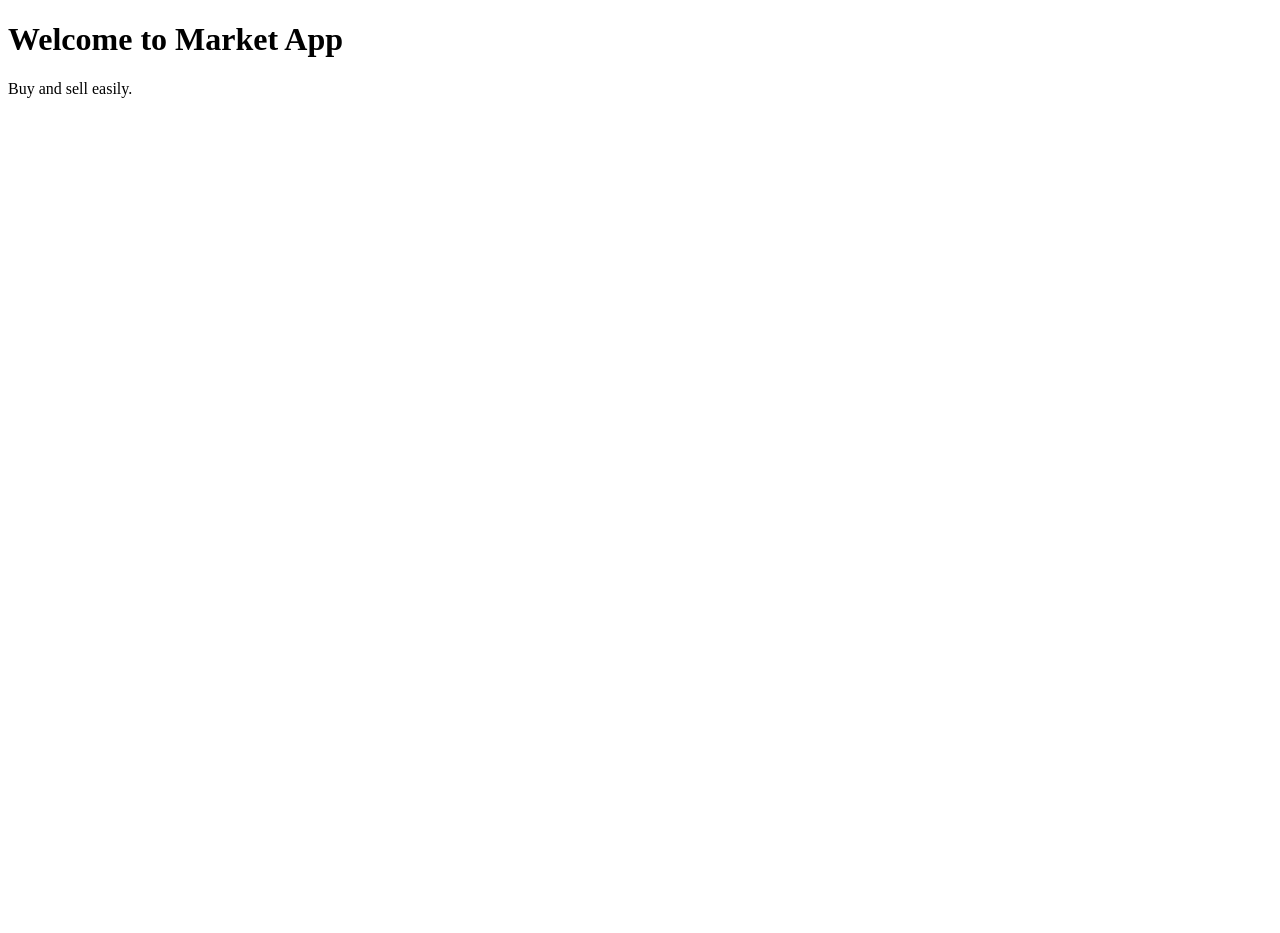
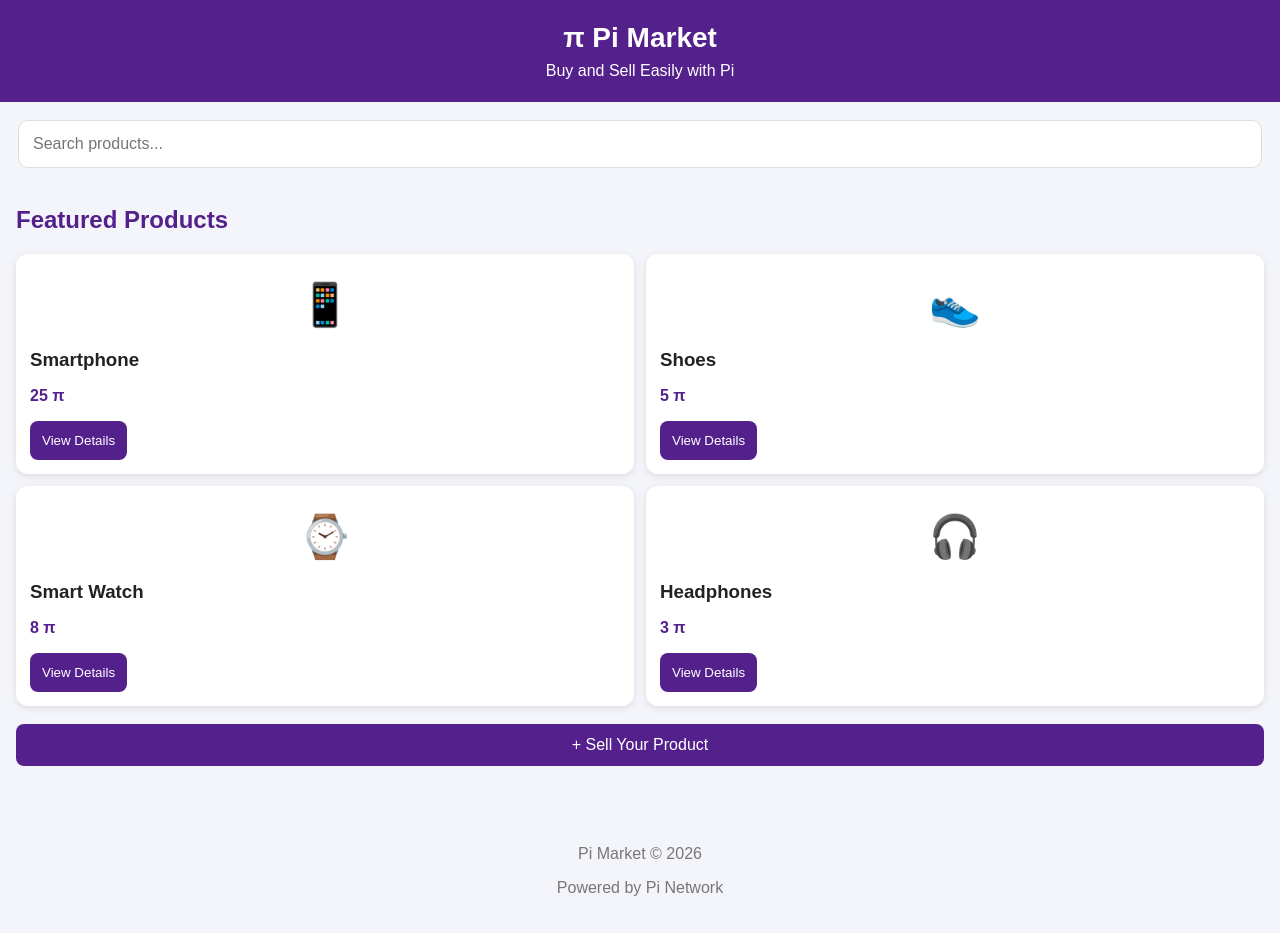
Before and after one commit to ramadhanimussa22-cell/ramadhanimussa22-cell.github.io, a plain HTML site: page index.html in a window 1280 px wide. Before the commit the page ends 800 px from the top, so only its background shows below. Drawn offline with Linux system fonts and the light colour scheme.

Commit message:
Update index.html

```diff
--- a/index.html
+++ b/index.html
@@ -1,12 +1,87 @@
+
 <!DOCTYPE html>
 <html lang="en">
 <head>
-    <meta charset="UTF-8">
-    <meta name="viewport" content="width=device-width, initial-scale=1.0">
-    <title>Market App</title>
+<meta charset="UTF-8">
+<meta name="viewport" content="width=device-width, initial-scale=1.0">
+<title>Pi Market</title>
+<style>
+*{box-sizing:border-box}
+body{margin:0;font-family:Arial,sans-serif;background:#f4f5fa;color:#222}
+header{background:#54218c;color:white;padding:22px 16px;text-align:center}
+header h1{margin:0;font-size:28px}
+header p{margin:8px 0 0}
+.search{padding:18px}
+.search input{width:100%;padding:14px;border:1px solid #ddd;border-radius:10px;font-size:16px}
+.container{padding:0 16px 25px}
+h2{color:#54218c}
+.products{display:grid;grid-template-columns:1fr 1fr;gap:12px}
+.product{background:white;border-radius:12px;padding:14px;box-shadow:0 2px 7px #ddd}
+.product .emoji{font-size:42px;text-align:center;padding:12px}
+.product h3{margin:8px 0}
+.price{color:#54218c;font-weight:bold}
+button{background:#54218c;color:white;border:0;padding:12px;border-radius:8px;cursor:pointer}
+.sell{width:100%;margin:18px 0;font-size:16px}
+footer{text-align:center;padding:20px;color:#777}
+</style>
 </head>
 <body>
-    <h1>Welcome to Market App</h1>
-    <p>Buy and sell easily.</p>
+<header>
+<h1>π Pi Market</h1>
+<p>Buy and Sell Easily with Pi</p>
+</header>
+
+<div class="search">
+<input type="search" id="search" placeholder="Search products..." oninput="searchProducts()">
+</div>
+
+<div class="container">
+<h2>Featured Products</h2>
+<div class="products" id="products">
+<div class="product">
+<div class="emoji">📱</div>
+<h3>Smartphone</h3>
+<p class="price">25 π</p>
+<button onclick="alert('Product details coming soon!')">View Details</button>
+</div>
+
+<div class="product">
+<div class="emoji">👟</div>
+<h3>Shoes</h3>
+<p class="price">5 π</p>
+<button onclick="alert('Product details coming soon!')">View Details</button>
+</div>
+
+<div class="product">
+<div class="emoji">⌚</div>
+<h3>Smart Watch</h3>
+<p class="price">8 π</p>
+<button onclick="alert('Product details coming soon!')">View Details</button>
+</div>
+
+<div class="product">
+<div class="emoji">🎧</div>
+<h3>Headphones</h3>
+<p class="price">3 π</p>
+<button onclick="alert('Product details coming soon!')">View Details</button>
+</div>
+</div>
+
+<button class="sell" onclick="alert('Selling feature coming soon!')">+ Sell Your Product</button>
+</div>
+
+<footer>
+<p>Pi Market © 2026</p>
+<p>Powered by Pi Network</p>
+</footer>
+
+<script>
+function searchProducts(){
+const query=document.getElementById('search').value.toLowerCase();
+document.querySelectorAll('.product').forEach(product=>{
+product.style.display=product.innerText.toLowerCase().includes(query)?'block':'none';
+});
+}
+</script>
 </body>
 </html>
```
